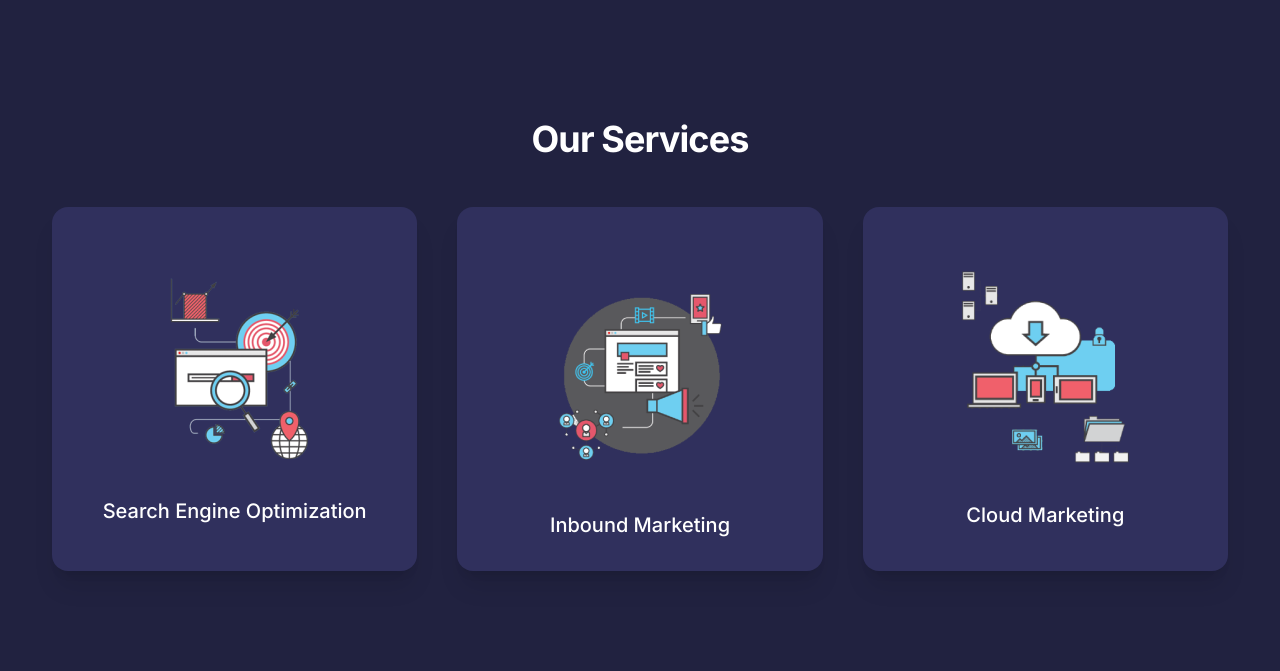
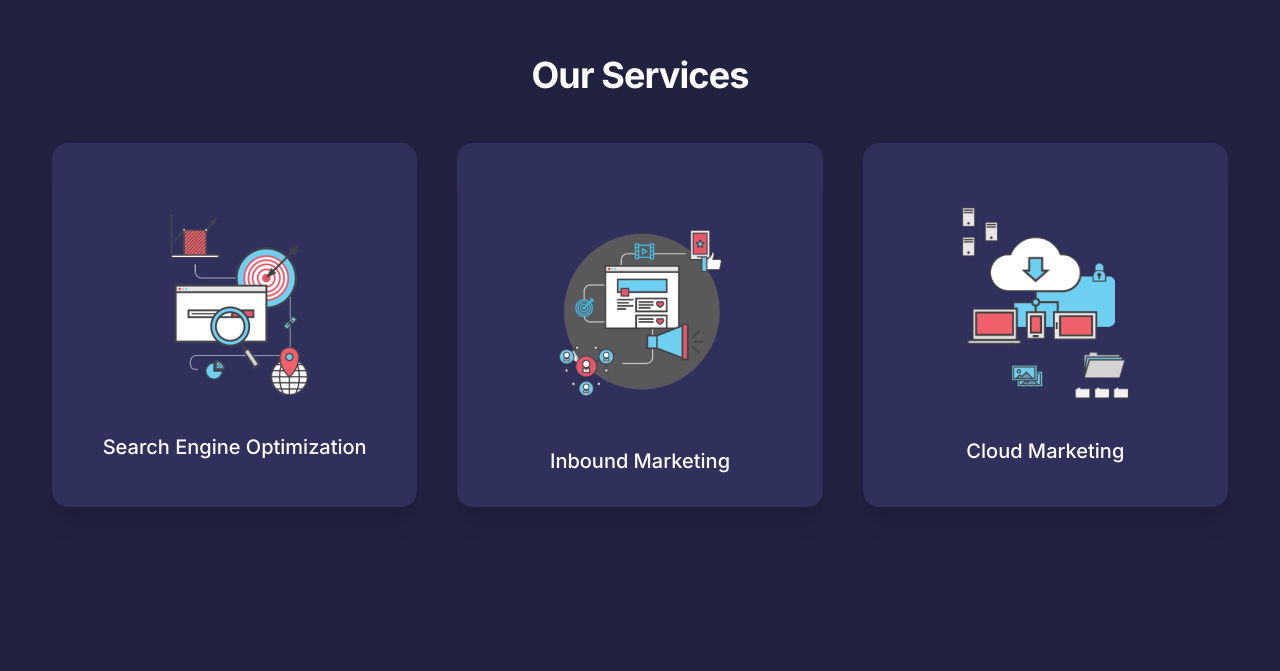
Before and after one commit to Gogoreds/puffer-dot-se, a Next.js app in the folder frontend/: page / in a window 1280 px wide. Shown: the part 887-1558 px from the top of the page. Built offline with nearby package versions, Linux system fonts and the light colour scheme.

Commit message:
BG Color adjustments

```diff
--- a/frontend/src/components/Pricing.jsx
+++ b/frontend/src/components/Pricing.jsx
@@ -54,10 +54,10 @@ export function Pricing() {
         {/* Overlapping background */}
         <div
           aria-hidden="true"
-          className="absolute bottom-0 hidden h-6 w-full bg-gray-50 lg:block"
+          className="absolute bottom-0 hidden h-6 w-full bg-[#212240] lg:block"
         />
 
-        <div className="relative  mx-auto max-w-2xl px-4 pt-16 text-center sm:px-6 sm:pb-0 sm:pt-4 lg:max-w-7xl lg:px-8">
+        <div className=" relative mx-auto max-w-2xl px-4 pt-16 text-center sm:px-6 sm:pb-0 sm:pt-4 lg:max-w-7xl lg:px-8">
           <h1 className="text-4xl font-bold tracking-tight text-white sm:text-6xl">
             <span className="block lg:inline">Simple pricing,</span>
             <span className="block lg:inline">no commitment.</span>
--- a/frontend/src/components/Services.jsx
+++ b/frontend/src/components/Services.jsx
@@ -15,7 +15,7 @@ function classNames(...classes) {
 
 export function Services() {
   return (
-    <div className="bg-[#212240] py-8 pb-32">
+    <div className="-mt-16 bg-[#212240] py-8 pb-32">
       <main>
         <div>
           <div className="relative">
```
